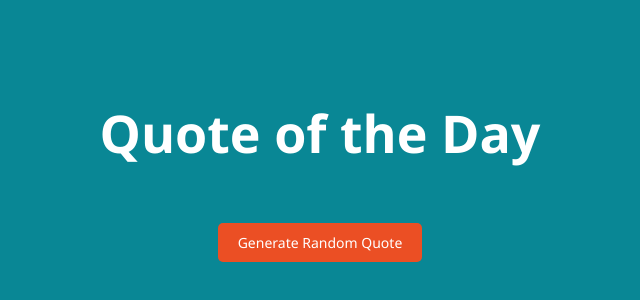
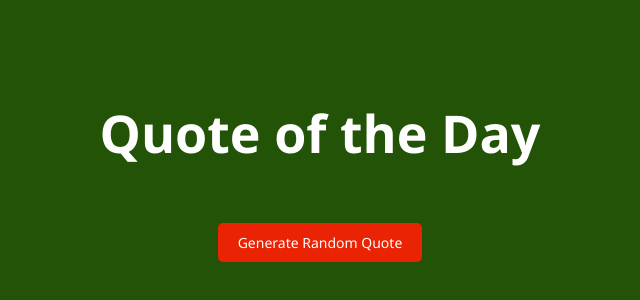
Before and after one commit to Lande21/RandomQuote, a React (Create React App) app: page / in a window 1280 px wide. Shown: the part 238-538 px from the top of the page, without its empty margins (320-960 px from the left). Built offline with nearby package versions, Linux system fonts and the light colour scheme; no server answers.

Commit message:
color change

```diff
--- a/src/App.css
+++ b/src/App.css
@@ -4,7 +4,7 @@
 
 
 .App-header {
-  background-color: #098795;
+  background-color: #235307;
   min-height: 100vh;
   display: flex;
   flex-direction: column;
--- a/src/quotedisplay.css
+++ b/src/quotedisplay.css
@@ -1,7 +1,7 @@
 /* quoteDisplay.css */
 .button {
     padding: 10px 20px;
-    background-color: rgb(235, 79, 36);
+    background-color: rgb(233, 35, 4);
     border: none;
     border-radius: 5px;
     cursor: pointer;
```
